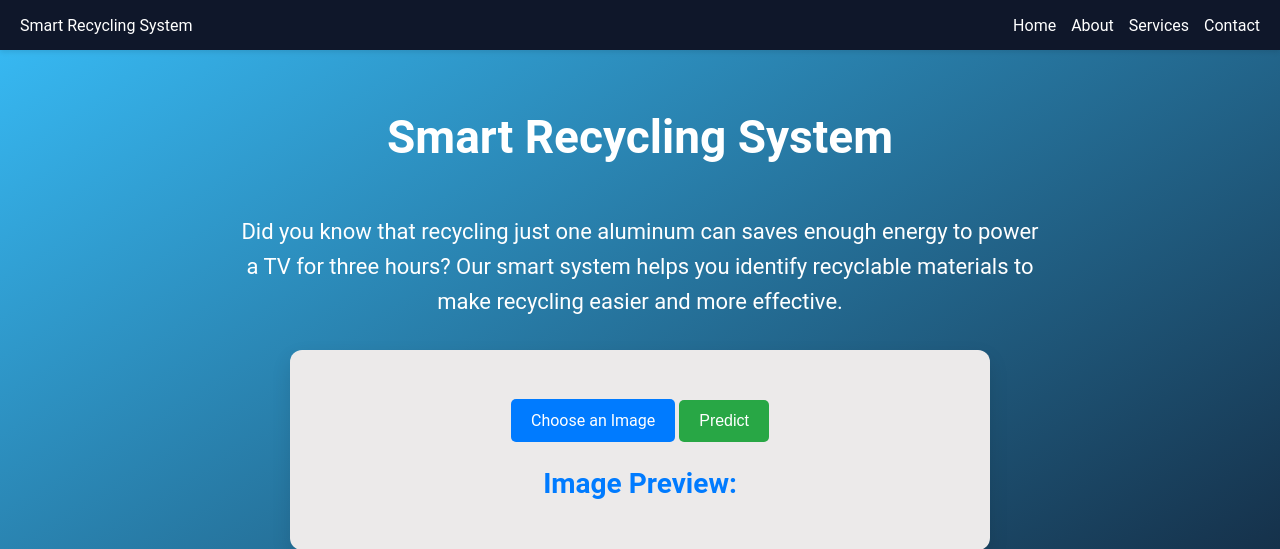
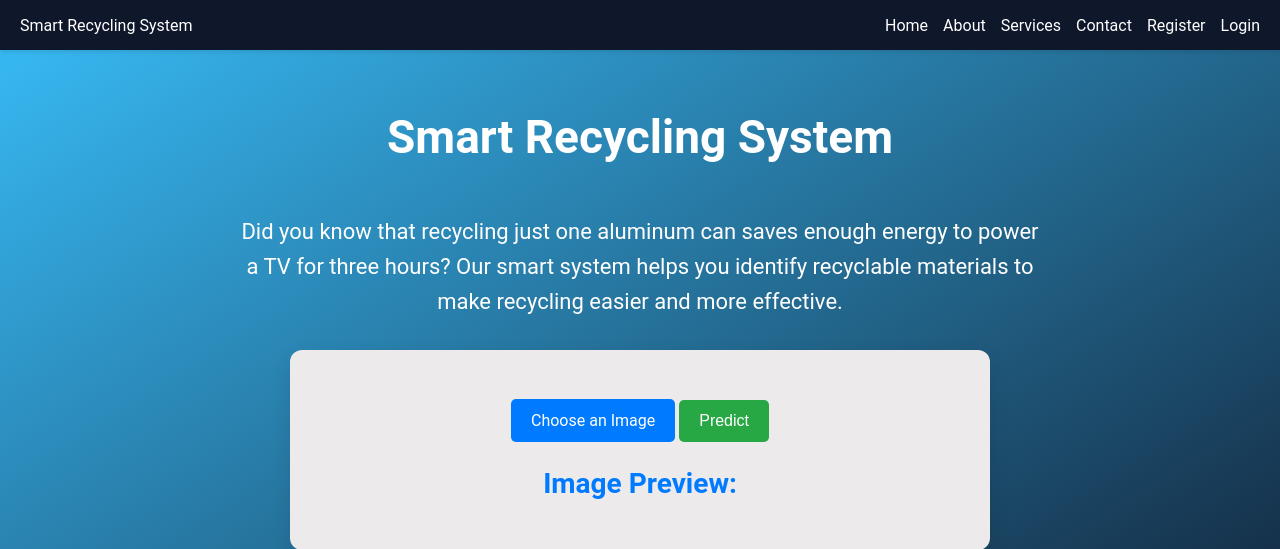
Before and after one commit to yashsohani45/Smart-Recycling-System, a Flask app: page / in a window 1280 px wide. Shown: the top 549 px of the page. Run offline with Flask 3, Linux system fonts and the light colour scheme.

Commit message:
Update index_new.html

```diff
--- a/templates/index_new.html
+++ b/templates/index_new.html
@@ -198,10 +198,16 @@
       <nav>
         <div class="logo">Smart Recycling System</div>
         <ul class="nav-links">
-          <li><a href="#">Home</a></li>
+          <li><a href="landingpage">Home</a></li>
           <li><a href="#">About</a></li>
           <li><a href="#">Services</a></li>
           <li><a href="#">Contact</a></li>
+          <li><a href="register">Register</a></li>
+          <li><a href="login">Login</a></li>
+          {% if session.username %}
+          <li>Welcome, {{ session.username }}!</li>
+          <li><a href="/logout">Logout</a></li>
+          {% endif %}
         </ul>
       </nav>
       <h1>Smart Recycling System</h1>
```
